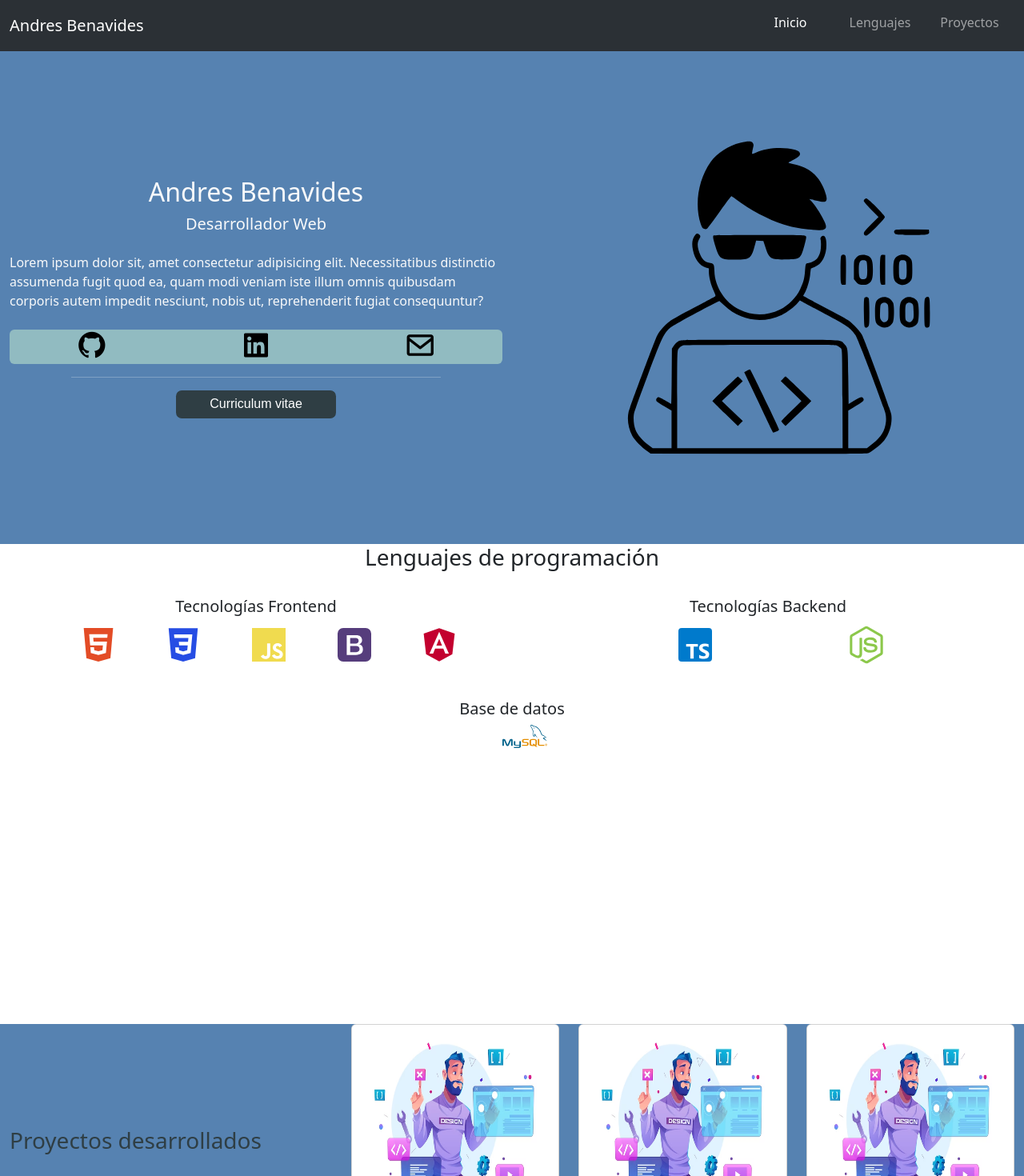
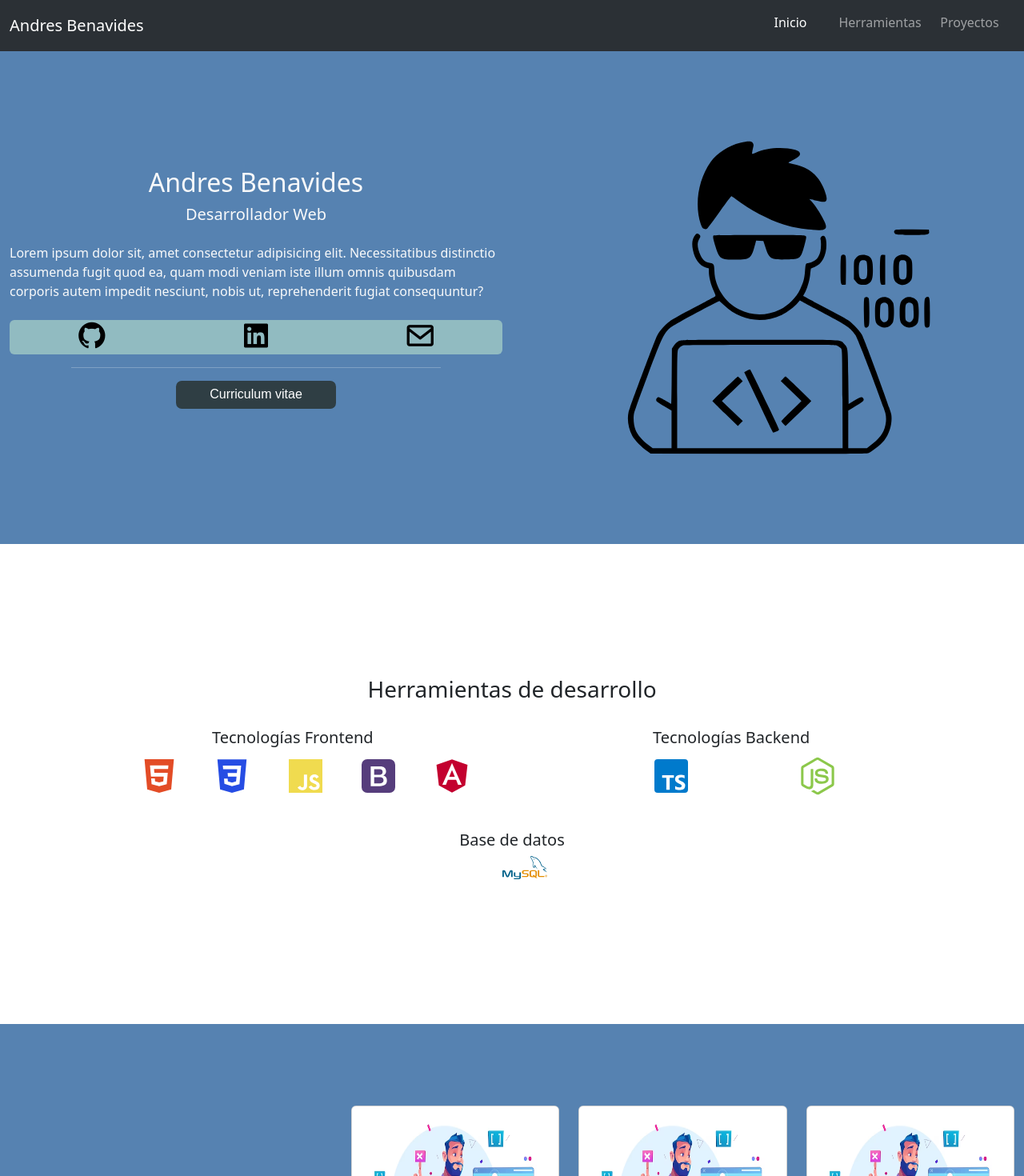
Before and after one commit to andresbena04/portafolio, an Angular app: page / in a window 1280 px wide. Shown: the top 1470 px of the page at 80% size. Built offline with nearby package versions, Linux system fonts and the light colour scheme.

Commit message:
alianeacion y centrado de componentes

```diff
--- a/src/app/app.component.html
+++ b/src/app/app.component.html
@@ -1,5 +1,5 @@
 <app-navbar></app-navbar>
 <app-perfil id="perfil"></app-perfil>
-<app-herramientas id="lenguajes"></app-herramientas>
+<app-herramientas id="herramientas"></app-herramientas>
 <app-proyectos id="proyectos"></app-proyectos>
 <app-footer></app-footer>
--- a/src/app/app.routes.ts
+++ b/src/app/app.routes.ts
@@ -5,6 +5,6 @@ import { HerramientasComponent } from './components/herramientas/herramientas.co
 
 export const routes: Routes = [
     { path: 'perfil', component: PerfilComponent },
-    { path: 'lenguajes', component: HerramientasComponent },
+    { path: 'herramientas', component: HerramientasComponent },
     { path: 'proyectos', component: ProyectosComponent }
 ];
--- a/src/app/components/herramientas/herramientas.component.html
+++ b/src/app/components/herramientas/herramientas.component.html
@@ -1,7 +1,7 @@
-<div class="container-fluid bg-color" style="height: 75vh;">
+<div class="container-fluid bg-color d-flex align-items-center justify-content-center" style="height: 75vh;">
     <div class="row justify-content-center">
         <div class="col-md-12">
-            <h3 class="text-center">Lenguajes de programación</h3>
+            <h3 class="text-center">Herramientas de desarrollo</h3>
         </div>
         <div class="col-md-6 col-sm-10 mt-4">
             <h5 class="text-center">Tecnologías Frontend</h5>
--- a/src/app/components/navbar/navbar.component.css
+++ b/src/app/components/navbar/navbar.component.css
@@ -6,7 +6,6 @@
   }
 
   .nav-link {
-    text-align: center;
     position: relative;
     margin-bottom: .5rem;
     width: 7rem;
--- a/src/app/components/navbar/navbar.component.html
+++ b/src/app/components/navbar/navbar.component.html
@@ -8,15 +8,15 @@
     <div class="collapse navbar-collapse justify-content-end" id="navbarNav">
       <ul class="navbar-nav">
         <li class="nav-item" routerLinkActive="active">
-          <a class="nav-link" aria-current="page" (click)="scrollToElement('perfil', '/perfil')" role="button"
+          <a class="nav-link d-flex justify-content-lg-center justify-content-start" aria-current="page" (click)="scrollToElement('perfil', '/perfil')" role="button"
             [ngClass]="{ 'active': isActive('/perfil') || isActive('/')}">Inicio</a>
         </li>
         <li class="nav-item" routerLinkActive="active">
-          <a class="nav-link" (click)="scrollToElement('lenguajes', '/lenguajes')" role="button"
-            [ngClass]="{ 'active': isActive('/lenguajes') }">Lenguajes</a>
+          <a class="nav-link d-flex justify-content-lg-center justify-content-start" (click)="scrollToElement('herramientas', '/herramientas')" role="button"
+            [ngClass]="{ 'active': isActive('/herramientas') }">Herramientas</a>
         </li>
         <li class="nav-item" routerLinkActive="active">
-          <a class="nav-link" (click)="scrollToElement('proyectos', '/proyectos')" role="button"
+          <a class="nav-link d-flex justify-content-lg-center justify-content-start" (click)="scrollToElement('proyectos', '/proyectos')" role="button"
             [ngClass]="{ 'active': isActive('/proyectos') }">Proyectos</a>
         </li>
       </ul>
--- a/src/app/components/perfil/perfil.component.css
+++ b/src/app/components/perfil/perfil.component.css
@@ -1,5 +1,7 @@
-.bg-color{
-    background-color: #5682B1 !important;
-    color: #2F3E44;
-
+.bg-color {
+  background-color: #5682b1 !important;
+  color: #2f3e44;
 }
+#glasses{
+    fill:#C3002F
+}
--- a/src/app/components/perfil/perfil.component.html
+++ b/src/app/components/perfil/perfil.component.html
@@ -1,9 +1,9 @@
 <div class="container-fluid bg-color">
     <div class="row align-items-center">
-        <div class="col-lg-6 order-lg-2">
-            <img src="assets/img/programmer.svg" class="img-fluid" alt="Imagen">
+        <div class="img-container col-lg-6 order-lg-2">
+            <img src="../../../assets/img/pro.svg" class="img-fluid" alt="Imagen">
         </div>
-        <div class="col-lg-6 order-lg-1 text-light">
+        <div class="col-lg-6 order-lg-1 text-light mb-4">
             <h2 class="text-center">Andres Benavides</h2>
             <h5 class="text-center mb-4">Desarrollador Web</h5>
             <p>Lorem ipsum dolor sit, amet consectetur adipisicing elit. Necessitatibus distinctio assumenda fugit quod
--- a/src/app/components/proyectos/proyectos.component.html
+++ b/src/app/components/proyectos/proyectos.component.html
@@ -1,7 +1,7 @@
-<div class="container-fluid bg-color">
-  <div class="row align-items-center">
+<div class="container-fluid bg-color d-flex align-items-center justify-content-center" style="min-height: 30rem;">
+  <div class="row align-items-center mt-4">
     <div class="col-lg-4 order-lg-1 text-center text-lg-start">
-      <h3>Proyectos desarrollados</h3>
+      <h3 class="text-center mb-4">Proyectos desarrollados</h3>
     </div>
     <div class="col-lg-8 order-lg-2 text-light">
       <div class="row row-cols-1 row-cols-sm-2 row-cols-md-3 row-cols-lg-3 justify-content-start">
```
Also changed, not shown: src/assets/img/pro.svg (added).
